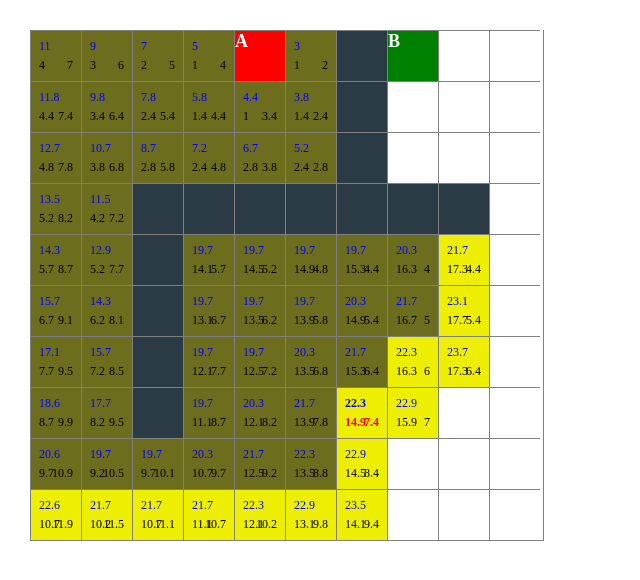
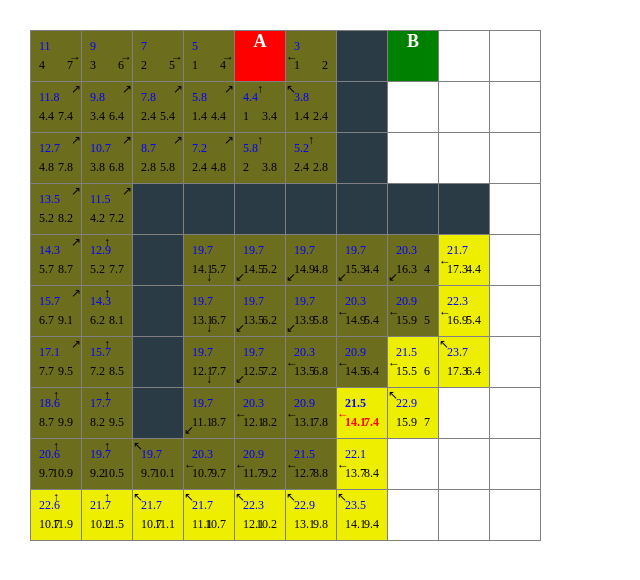
Before and after one commit to bonjs/wayFinding, a website: page index.html in a window 1280 px wide. Shown: the whole page, without its empty margins (0-640 px from the left). Drawn offline with Linux system fonts and the light colour scheme.

Commit message:
增加方向前头

```diff
--- a/index.html
+++ b/index.html
@@ -9,25 +9,28 @@
 	* {
 		padding: 0px;
 		margin: 0px;
-		float: left;
 		font-size: 12px;
 	}
 	.container {
 		display: none;
+		overflow: hidden;
 		margin: 30px;
-		width: 513px;
+		width: 510px;
 		border-bottom: 1px gray solid;
 		border-right: 1px gray solid;
 	}
 	li {
 		width: 50px;
 		height: 50px;
+		//line-height: 50px;
+		float: left;
 		list-style: none;
 		border-left: 1px gray solid;
 		border-top: 1px gray solid;
 		position: relative;
 	}
 	.start,.end {
+		text-align: center;
 		font-size:18px;
 		color: white;
 		font-weight: bold;
@@ -60,6 +63,45 @@
 	.smallest {
 		color: red;
 		font-weight: bold;
+	}
+
+	.top-left, .top, top-right, center-left, center-right, bottom-left, bottom
+	bottom-right
+	{
+
+		//width: 15px;
+		//height: 15px;
+	}
+	.top-left {
+
+	}
+	.top {
+		text-align: center;
+	}
+	.top-right{
+		text-align: right;
+	}
+	.center-left {
+		line-height: 50px;
+	}
+	.center-right {
+		line-height: 50px;
+		text-align: right;
+	}
+	.bottom-left {
+		position: absolute;
+		bottom: 0px;
+	}
+	.bottom {
+		width: 100%;
+		position: absolute;
+		bottom: 0px;
+		text-align: center;
+	}
+	.bottom-right {
+		position: absolute;
+		bottom: 0px;
+		right: 0px;
 	}
 
   </style>
@@ -107,6 +149,5 @@
 		});
 	</script>
 
-
 </body>
 </html>
--- a/src/index.js
+++ b/src/index.js
@@ -117,6 +117,7 @@ WayFinding.prototype = {
 
 		var arr = [];
 		var node = this.endNode;
+		arr.push(node);
 		while(node = node.parentNode) {
 			arr.push(node);
 		}
@@ -136,11 +137,9 @@ WayFinding.prototype = {
 		}, 0);
 	},
 
-	showLine2: function() {
+	showLine: function() {
 		var node = this.endNode;
 		var timer = setInterval(function(){
-
-			node = node.parentNode;
 
 			if(!node) {
 				clearInterval(timer);
@@ -152,6 +151,7 @@ WayFinding.prototype = {
 					background: '#1f1'
 				});
 			}
+			node = node.parentNode;
 		}, 100);
 	}
 };
@@ -200,7 +200,7 @@ Node.prototype = {
 				var row = allNodes[this.y + neighborIndex[i][0]]
 				var node = row && row[this.x + neighborIndex[i][1]];
 				if(node) {
-					if(/start|roadblock/.test(node.type)) {
+					if(/roadblock/.test(node.type)) {
 						// 开始节点和障碍物
 						//console.log('start|roadblock忽略');
 					} else if(checkIn(closeList, node)) {
@@ -224,6 +224,9 @@ Node.prototype = {
 							node.f = node.getF();
 							node.parentNode = this;
 						}
+						if(!/roadblock/.test(node.type)) {
+							isShowInfo && node.showInfo();
+						}
 					} else {
 						console.log('其他');
 
@@ -236,7 +239,7 @@ Node.prototype = {
 						node.h = node.getH();
 						node.f = node.getF();
 						node.parentNode = this;
-						if(!/start|roadblock|end/.test(node.type)) {
+						if(!/roadblock/.test(node.type)) {
 							isShowInfo && node.showInfo();
 						}
 						arr.push(node);
@@ -272,14 +275,71 @@ Node.prototype = {
 			return reg.test(num) ? num : num.toFixed(1) * 1;
 		};
 		return function() {
+			/*
+			↖ ↑ ↗
+			← 	 →
+			↙ ↓ ↘
+			*/
+			var parentNode = this.parentNode;
+			var arrow = '', tag = '';
+			if(parentNode.x - this.x == 1) {
+				if(parentNode.y - this.y == 1) {
+					// 右下
+					arrow = 'bottom-right';
+					tag = '↘'
+				}
+				if(parentNode.y - this.y == 0) {
+					// 右中
+					arrow = 'center-right';
+					tag = '→'
+				}
+				if(parentNode.y - this.y == -1) {
+					// 右上
+					arrow = 'top-right';
+					tag = '↗';
+				}
+			} else if(parentNode.x - this.x == 0) {
+				if(parentNode.y - this.y == 1) {
+					// 下
+					arrow = 'bottom';
+					tag = '↓';
+				}
+				if(parentNode.y - this.y == -1) {
+					// 上
+					arrow = 'top';
+					tag = '↑';
+				}
+			} else if(parentNode.x - this.x == -1) {
+				if(parentNode.y - this.y == 1) {
+					// 左下
+					arrow = 'bottom-left';
+					tag = '↙';
+				}
+				if(parentNode.y - this.y == 0) {
+					// 左中
+					arrow = 'center-left';
+					tag = '←';
+				}
+				if(parentNode.y - this.y == -1) {
+					// 左上
+					arrow = 'top-left ';
+					tag = '↖';
+				}
+			}
+
+			if(this.type == 'end') {
+				this.el.append('<div class="' + arrow + '" >' + tag + '</div>');
+			} else {
 				this.el.html([
 					'<span class="g">' + fixNum(this.g) + '</span>',
 					'<span class="h">' + fixNum(this.h) + '</span>',
 					'<span class="f">' + fixNum(this.f) + '</span>',
+					'<div class="' + arrow + '" >' + tag + '</div>'
 				].join('')).css({
 					background: '#ee0'
 				});
 			}
+		}
 	}(),
 
 };
```
Lines whose indentation alone changed are shown as unchanged.
